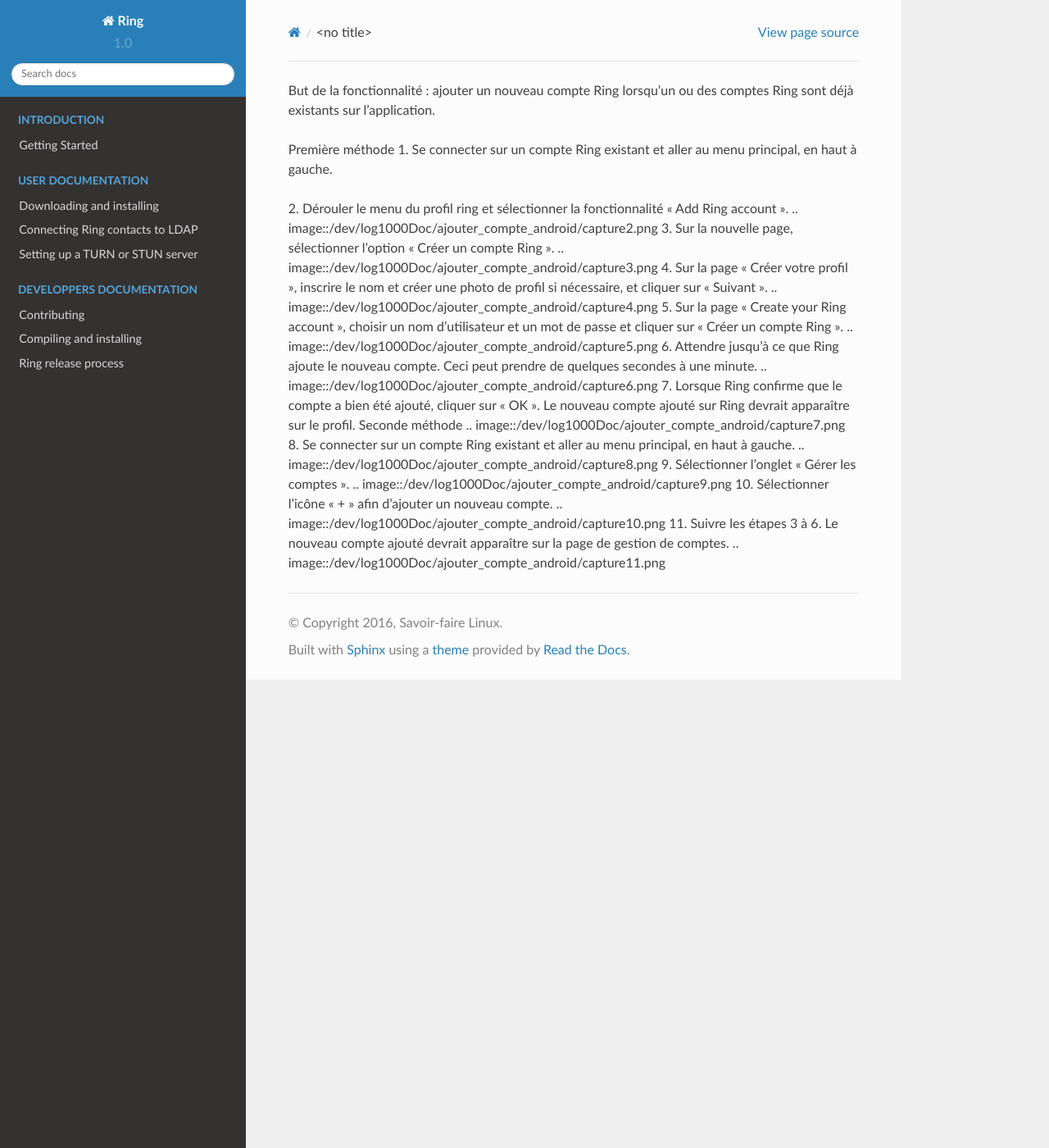
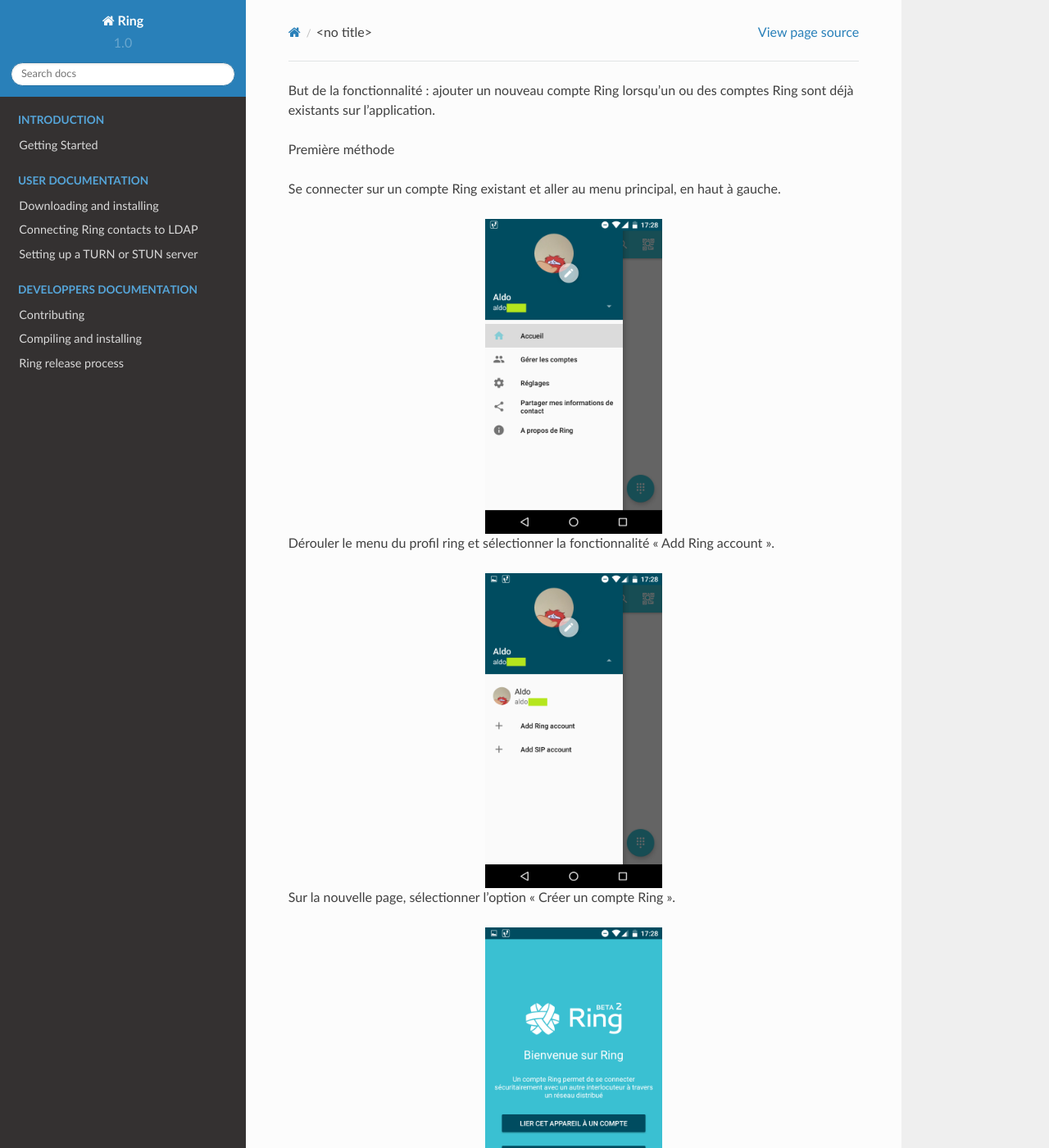
Before and after one commit to savoirfairelinux/jami-project, a Sphinx documentation site: the page built from docs/source/dev/log1000Doc/ajouter_compte_android.rst, in a window 1280 px wide and 1400 px high. Shown: the whole window at 82% size. Built offline with Sphinx 7.4.7 and the Read the Docs theme 2.0.0, drawn with Linux system fonts in a browser that asks for light colours; some of the changed text lies outside the part shown.

Commit message:
Doc ajout compte Vfinale
Change-Id: I456047217b24a6a275a99f2edbb3a198c9ab29f8

```diff
--- a/docs/source/dev/log1000Doc/ajouter_compte_android.rst
+++ b/docs/source/dev/log1000Doc/ajouter_compte_android.rst
@@ -1,27 +1,88 @@
 But de la fonctionnalité : ajouter un nouveau compte Ring lorsqu’un ou des comptes Ring sont déjà existants sur l’application.
 
 Première méthode
+
+
 1.	Se connecter sur un compte Ring existant et aller au menu principal, en haut à gauche.
 
-.. image::/dev/log1000Doc/ajouter_compte_android/capture1.png
+.. image:: /dev/log1000Doc/ajouter_compte_android/capture1.png
+   	:scale: 20%
+	:alt: text
+	:align: center
+
+
 2.	Dérouler le menu du profil ring et sélectionner la fonctionnalité « Add Ring account ».
-.. image::/dev/log1000Doc/ajouter_compte_android/capture2.png
+
+.. image:: /dev/log1000Doc/ajouter_compte_android/capture2.png
+	:scale: 20%
+	:alt: text
+	:align: center
+
 3.	Sur la nouvelle page, sélectionner l’option « Créer un compte Ring ».
-.. image::/dev/log1000Doc/ajouter_compte_android/capture3.png
+
+.. image:: /dev/log1000Doc/ajouter_compte_android/capture3.png
+	:scale: 20%
+	:alt: text
+	:align: center
+
 4.	Sur la page « Créer votre profil », inscrire le nom et créer une photo de profil si nécessaire, et cliquer sur « Suivant ».
-.. image::/dev/log1000Doc/ajouter_compte_android/capture4.png
+
+.. image:: /dev/log1000Doc/ajouter_compte_android/capture4.png
+	:scale: 20%
+	:alt: text
+	:align: center
+
 5.	Sur la page « Create your Ring account », choisir un nom d’utilisateur et un mot de passe et cliquer sur « Créer un compte Ring ».
-.. image::/dev/log1000Doc/ajouter_compte_android/capture5.png
+
+.. image:: /dev/log1000Doc/ajouter_compte_android/capture5.png
+	:scale: 20%
+	:alt: text
+	:align: center
+
+
 6.	Attendre jusqu’à ce que Ring ajoute le nouveau compte. Ceci peut prendre de quelques secondes à une minute.
-.. image::/dev/log1000Doc/ajouter_compte_android/capture6.png
+
+.. image:: /dev/log1000Doc/ajouter_compte_android/capture6.png
+	:scale: 20%
+	:alt: text
+	:align: center
+
 7.	Lorsque Ring confirme que le compte a bien été ajouté, cliquer sur « OK ». Le nouveau compte ajouté sur Ring devrait apparaître sur le profil.
 Seconde méthode
-.. image::/dev/log1000Doc/ajouter_compte_android/capture7.png
+
+.. image:: /dev/log1000Doc/ajouter_compte_android/capture7.png
+	:scale: 20%
+	:alt: text
+	:align: center
+
+
 8.	Se connecter sur un compte Ring existant et aller au menu principal, en haut à gauche.
-.. image::/dev/log1000Doc/ajouter_compte_android/capture8.png
+
+.. image:: /dev/log1000Doc/ajouter_compte_android/capture8.png
+	:scale: 20%
+	:alt: text
+	:align: center
+
+
 9.	Sélectionner l’onglet « Gérer les comptes ».
-.. image::/dev/log1000Doc/ajouter_compte_android/capture9.png
+
+.. image:: /dev/log1000Doc/ajouter_compte_android/capture9.png
+	:scale: 20%
+	:alt: text
+	:align: center
+
+
 10.	Sélectionner l’icône « + » afin d’ajouter un nouveau compte.
-.. image::/dev/log1000Doc/ajouter_compte_android/capture10.png
+
+.. image:: /dev/log1000Doc/ajouter_compte_android/capture10.png
+	:scale: 20%
+	:alt: text
+	:align: center
+
+
 11.	Suivre les étapes 3 à 6. Le nouveau compte ajouté devrait apparaître sur la page de gestion de comptes.
-.. image::/dev/log1000Doc/ajouter_compte_android/capture11.png
+
+.. image:: /dev/log1000Doc/ajouter_compte_android/capture11.png
+	:scale: 20%
+	:alt: text
+	:align: center
```
